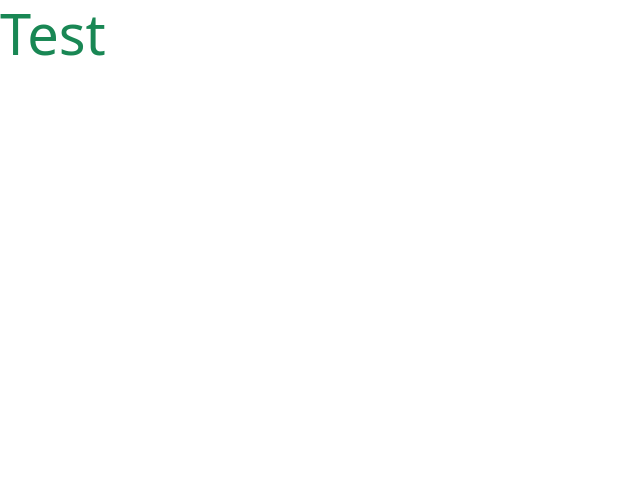
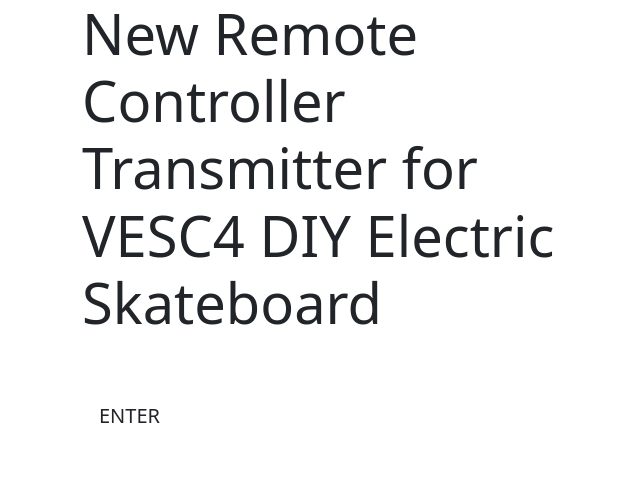
Before and after one commit to onadj/brunoshop, a Django app: page / in a window 1280 px wide. Shown: the top 495 px of the page, without its empty margins (0-640 px from the left). Run offline with Django 3.2, Linux system fonts and the light colour scheme; some libraries are stand-ins or nearby versions.

Commit message:
added home page content

```diff
--- a/home/templates/home/index.html
+++ b/home/templates/home/index.html
@@ -1,5 +1,29 @@
 {% extends "base.html" %}
 {% load static %}
+
+{% block page_header %}
+<div class="container header-container">
+    <div class="row">
+        <div class="col"></div>
+
+    </div>
+
+
+</div>
+{% endblock %}
+
 {% block content %}
-<h1 class = "display-4 text-success">Test</h1>
+<div class="container h-100">
+    <div class="row h-100">
+        <div class="col-7 col-md-6 my-auto">
+            <h1 class="display-4 logo-font text-black">New Remote Controller Transmitter for VESC4 DIY Electric
+                Skateboard</h1>
+            <div class="my-5">
+                <h4>
+                    <a href="" class="shop-now-button btn btn-lg rounded-0 text-uppercase py-3">Enter</a>
+                </h4>
+            </div>
+        </div>
+    </div>
+</div>
 {% endblock %}
```
